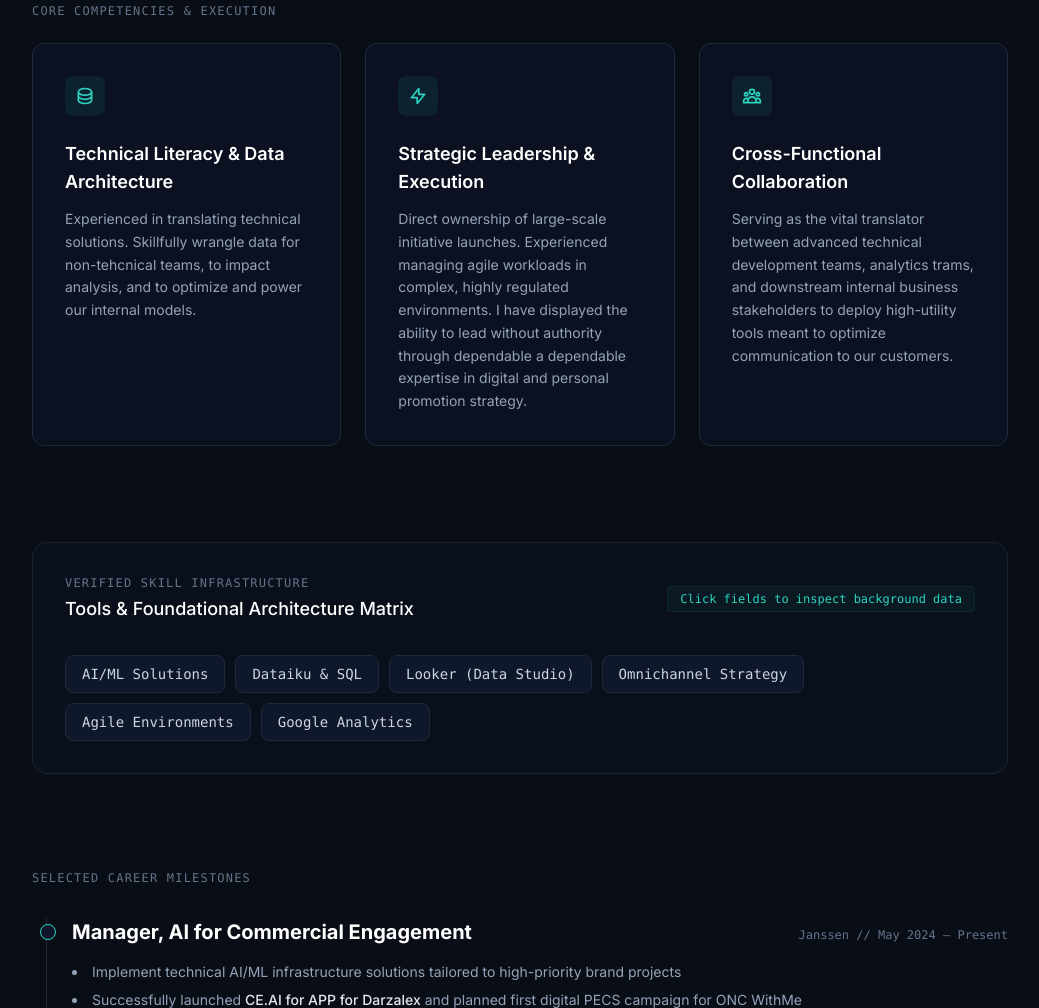
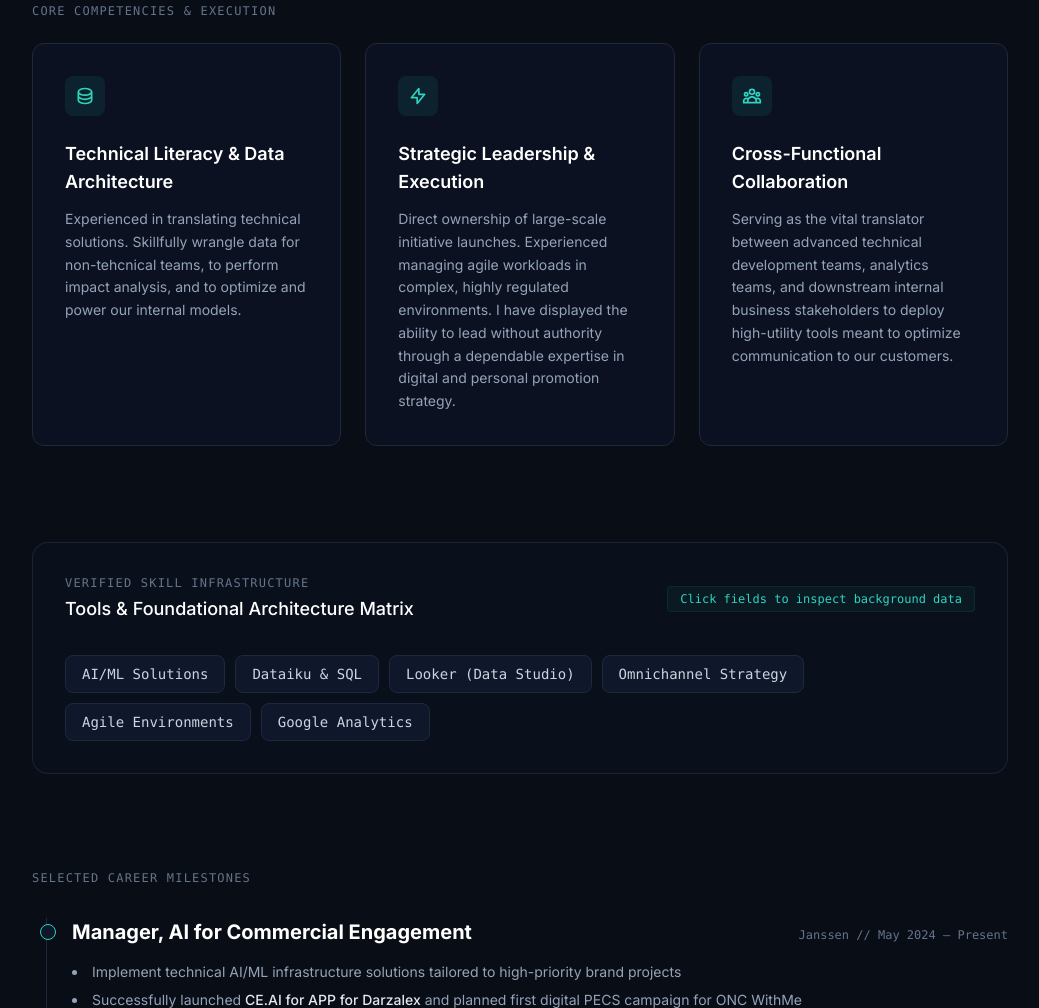
Before and after one commit to anthonysolis788-dot/aboutme, a plain HTML site: page index.html in a window 1280 px wide. Shown: the part 731-1739 px from the top of the page, without its empty margins (120-1159 px from the left). Drawn offline with nearby package versions, Linux system fonts and the light colour scheme; a web font is replaced by a local one.

Commit message:
Update index.html

```diff
--- a/index.html
+++ b/index.html
@@ -88,7 +88,7 @@
                     </div>
                     <h4 class="text-lg font-semibold text-white mb-3">Technical Literacy & Data Architecture</h4>
                     <p class="text-sm text-slate-400 leading-relaxed">
-                        Experienced in translating technical solutions. Skillfully wrangle data for non-tehcnical teams, to impact analysis, and to optimize and power our internal models.
+                        Experienced in translating technical solutions. Skillfully wrangle data for non-tehcnical teams, to perform impact analysis, and to optimize and power our internal models.
                     </p>
                 </div>
 
@@ -99,7 +99,7 @@
                     </div>
                     <h4 class="text-lg font-semibold text-white mb-3">Strategic Leadership & Execution</h4>
                     <p class="text-sm text-slate-400 leading-relaxed">
-                        Direct ownership of large-scale initiative launches. Experienced managing agile workloads in complex, highly regulated environments. I have displayed the ability to lead without authority through dependable a dependable expertise in digital and personal promotion strategy.
+                        Direct ownership of large-scale initiative launches. Experienced managing agile workloads in complex, highly regulated environments. I have displayed the ability to lead without authority through a dependable expertise in digital and personal promotion strategy.
                     </p>
                 </div>
 
@@ -110,7 +110,7 @@
                     </div>
                     <h4 class="text-lg font-semibold text-white mb-3">Cross-Functional Collaboration</h4>
                     <p class="text-sm text-slate-400 leading-relaxed">
-                        Serving as the vital translator between advanced technical development teams, analytics trams, and downstream internal business stakeholders to deploy high-utility tools meant to optimize communication to our customers.
+                        Serving as the vital translator between advanced technical development teams, analytics teams, and downstream internal business stakeholders to deploy high-utility tools meant to optimize communication to our customers.
                     </p>
                 </div>
 
```
